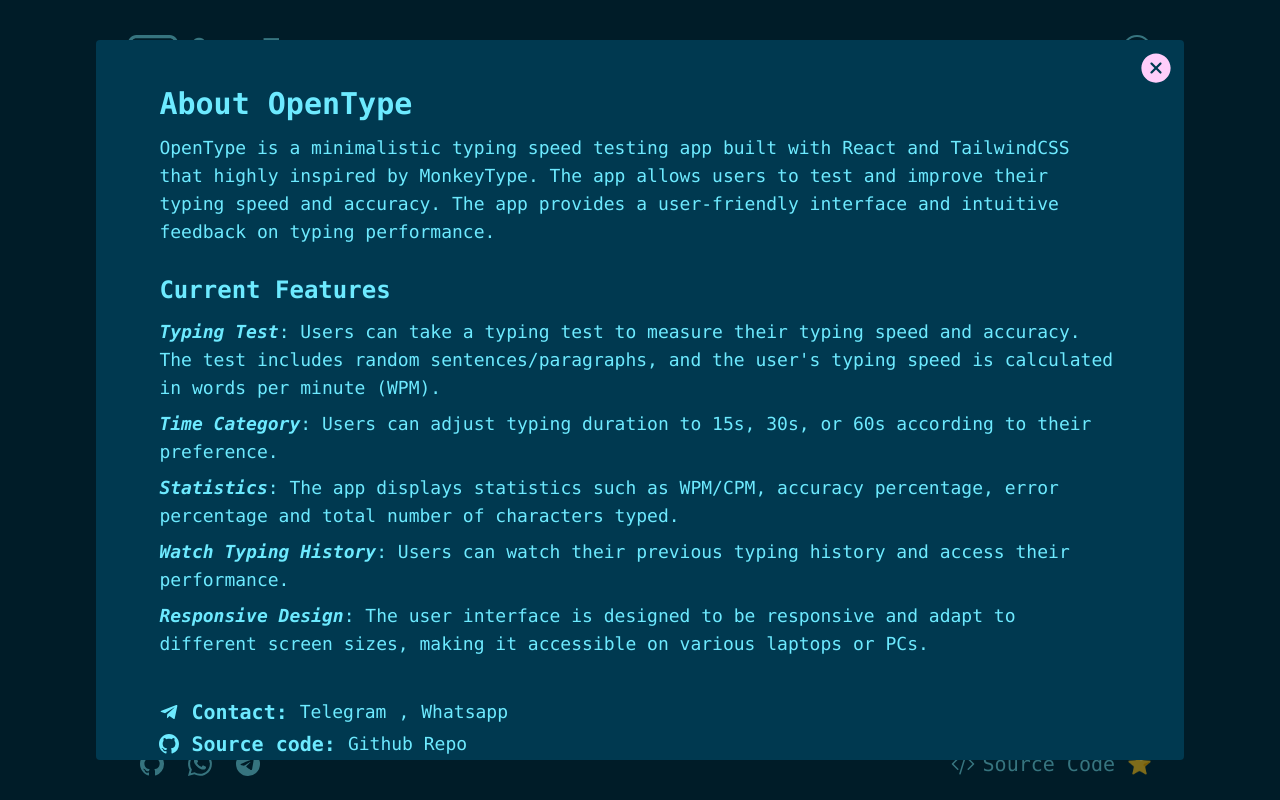
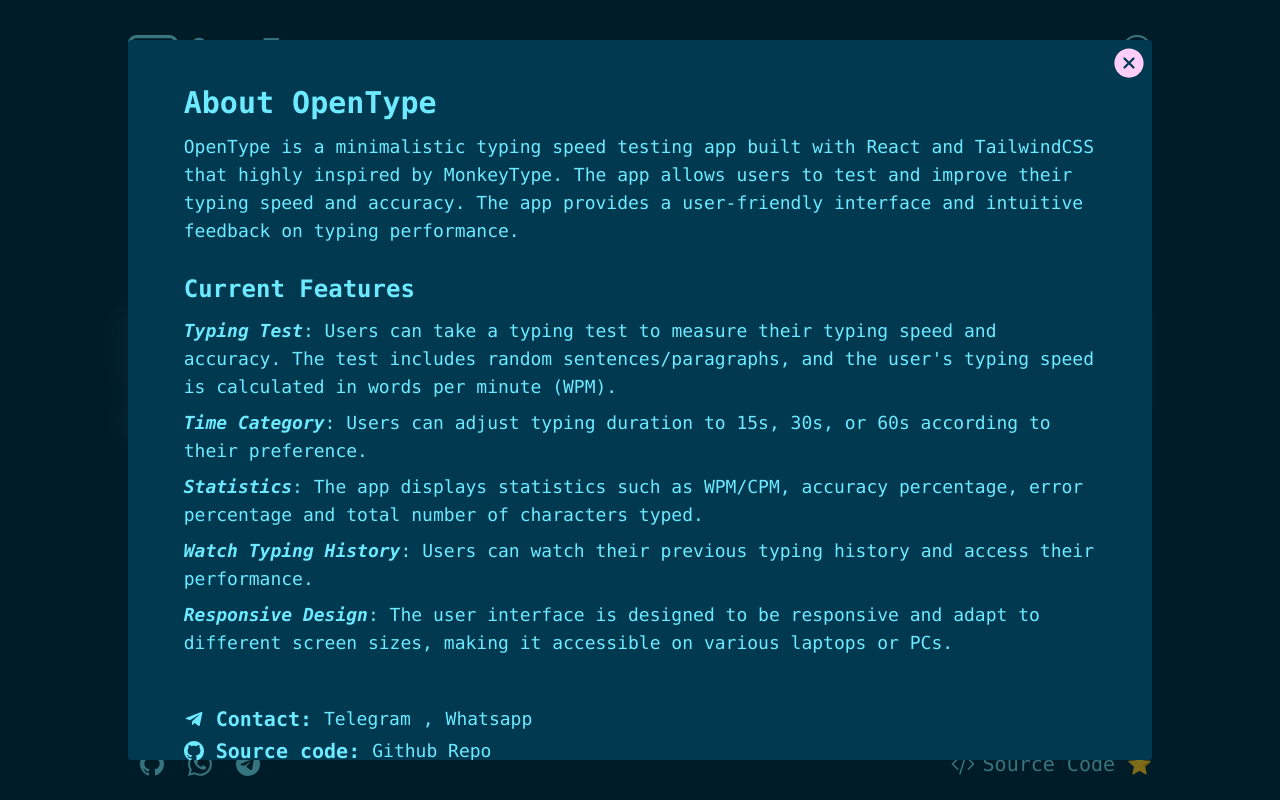
Before and after one commit to Estifanos12/OpenType, a React (Vite) app: page / in a window 1280 px wide. Both pictures are taken after a click on the element 1137 px from the left and 50 px from the top of the page. Built offline with nearby package versions, Linux system fonts and the light colour scheme.

Commit message:
Minor style adjustments

```diff
--- a/src/components/About.tsx
+++ b/src/components/About.tsx
@@ -3,7 +3,7 @@
 
 const AboutPage = () => {
   return (
-    <div className='m-auto flex w-[90%] flex-col gap-7 font-mono text-lg text-accent'>
+    <div className='m-auto flex h-[90%] w-[90%] flex-col gap-7 py-10 font-mono text-lg text-accent'>
       <div className='flex flex-col gap-3'>
         <h1 className='text-3xl font-bold'>About OpenType</h1>
         <p className=''>
@@ -21,7 +21,7 @@
           feedback on typing performance.
         </p>
       </div>
-      <div className='flex flex-col gap-3'>
+      <div className='mb-5 flex flex-col gap-3'>
         <h2 className='text-2xl font-bold'>Current Features</h2>
         <ul className='list-inside list-none space-y-2'>
           <li>
@@ -51,7 +51,7 @@
         </ul>
       </div>
 
-      <div className='my-3 flex flex-col gap-1'>
+      <div className=' mt-auto flex flex-col gap-1'>
         <div className='flex items-center gap-3'>
           <BiLogoTelegram className='text-xl font-bold' />
           <h2 className='text-xl font-bold'>Contact:</h2>
--- a/src/components/Modal.tsx
+++ b/src/components/Modal.tsx
@@ -14,10 +14,11 @@
     left: '50%',
     right: 'auto',
     bottom: 'auto',
-    width: '85%',
-    height: '90%',
+    width: '80%',
+    maxWidth: '1024px',
+    maxHeight: '90%',
     marginRight: '-50%',
-    padding: 10,
+    padding: 5,
     transform: 'translate(-50%, -50%)',
     backgroundColor: '#003950',
     color: '#fff',
@@ -45,8 +46,11 @@
       onRequestClose={() => onRequestClose(type)}
       closeTimeoutMS={300}
     >
-      <div className='flex w-full justify-end'>
-        <button onClick={() => onRequestClose(type)}>
+      <div className='relative flex w-full justify-end'>
+        <button
+          onClick={() => onRequestClose(type)}
+          className='absolute right-0 top-0 '
+        >
           <IoIosCloseCircle className='text-4xl text-secondaryAccent' />
         </button>
       </div>
--- a/src/components/ModalContent.tsx
+++ b/src/components/ModalContent.tsx
@@ -25,9 +25,9 @@
   const { ref, image, getImage } = useScreenShot();
 
   return (
-    <div className='mx-auto flex w-[95%] flex-col font-mono text-accent'>
-      <div ref={ref} className='bg-primary px-5 py-7'>
-        <div className=' grid grid-flow-col grid-rows-6 justify-center gap-4 sm:grid-rows-4 sm:justify-normal lg:grid-rows-2 lg:justify-normal lg:gap-10'>
+    <div className='mx-auto flex h-full w-[95%] flex-col gap-10 pb-10 pt-8 font-mono text-accent'>
+      <div ref={ref} className='flex-[3]  bg-primary  px-5 py-7'>
+        <div className=' grid grid-flow-col grid-rows-6 justify-center gap-4 sm:grid-rows-4 sm:justify-normal lg:grid-rows-2 lg:justify-normal lg:gap-10 '>
           <Tooltip tooltipId='wpm'>
             <div
               className='flex w-full cursor-pointer flex-col items-center justify-center gap-2 rounded-lg bg-secondary p-5'
@@ -112,8 +112,7 @@
         </div>
       </div>
 
-      <div className='mt-5 flex flex-col gap-14 px-5'>
-        <div>
+      <div className='flex-[3] px-5'>
         <div className='flex items-center gap-2'>
           <h2 className='text-3xl'>watch history</h2>
           <CopyToClipboard
@@ -144,8 +143,9 @@
         </div>
       </div>
 
+      <div className='flex flex-[1] flex-col px-5'>
         <div
-          className='group flex cursor-pointer items-center gap-2'
+          className='group mt-auto flex cursor-pointer items-center gap-2 '
           onClick={async () => {
             try {
               getImage();
@@ -165,7 +165,7 @@
           }}
         >
           <FaCameraRetro className=' text-2xl group-hover:text-secondaryAccent' />
-          <span className='hover:text-secondaryAccent group-hover:text-secondaryAccent group-hover:underline'>
+          <span className='text-lg hover:text-secondaryAccent group-hover:text-secondaryAccent group-hover:underline'>
             Screenshot your results and share to your friends🔥
           </span>
           <div className='rounded-md  bg-secondary'>
```
Lines whose indentation alone changed are shown as unchanged.
